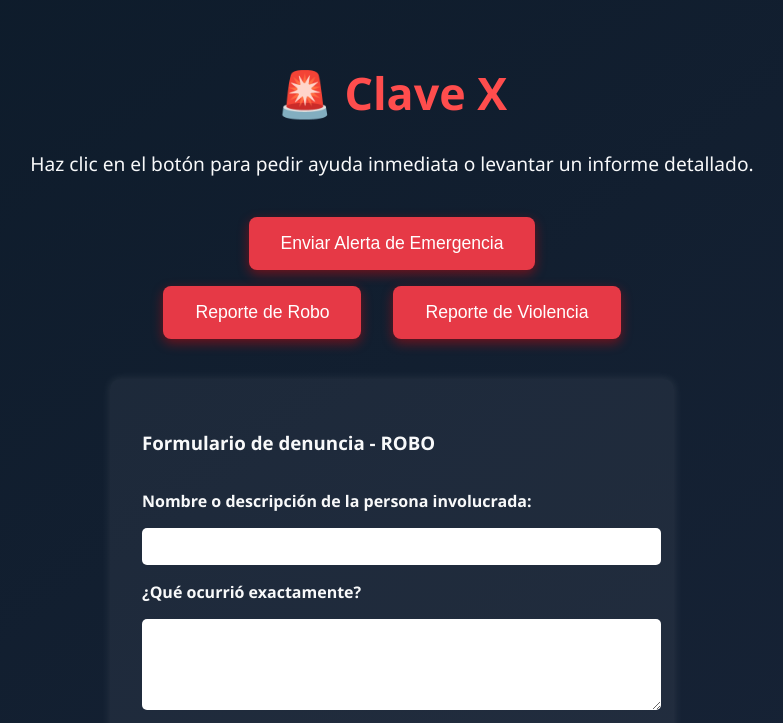
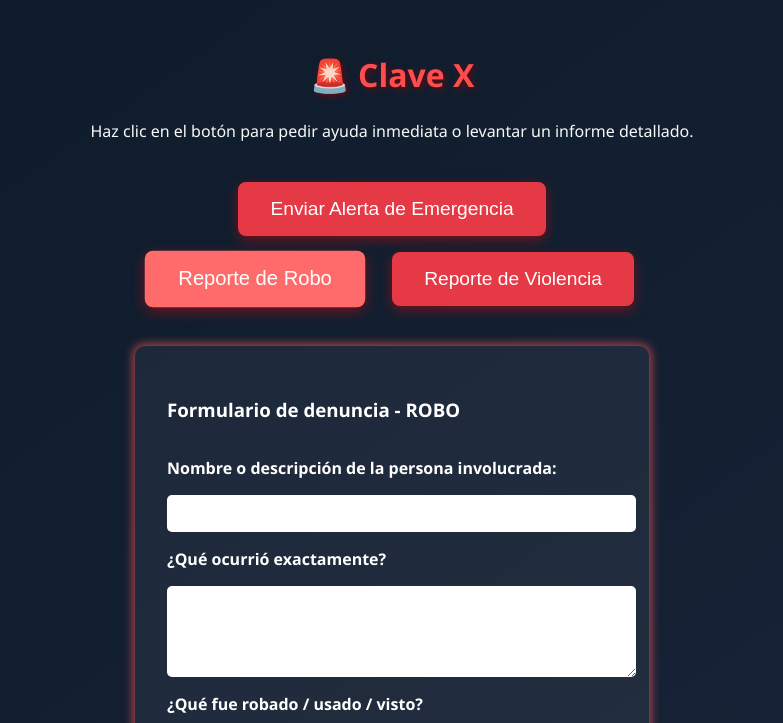
Before and after one commit to chr15-0kk/CLAVE-X, a plain HTML site: page index.html in a window 1280 px wide. Both pictures are taken after a click on the button "Reporte de Robo". Shown: the top 723 px of the page, without its empty margins (248-1031 px from the left). Drawn offline with Linux system fonts and the light colour scheme.

Commit message:
Update index.html

```diff
--- a/index.html
+++ b/index.html
@@ -2,101 +2,93 @@
 <html lang="es">
 <head>
   <meta charset="UTF-8" />
-  <meta name="viewport" content="width=device-width, initial-scale=1.0"/>
+  <meta name="viewport" content="width=device-width, initial-scale=1" />
   <title>Clave X - Emergencias</title>
   <style>
+    /* Estilos básicos para tu app */
     body {
-      margin: 0;
-      font-family: 'Segoe UI', sans-serif;
       background: linear-gradient(145deg, #0d1b2a, #1b263b);
       color: #f8f9fa;
+      font-family: 'Segoe UI', Tahoma, Geneva, Verdana, sans-serif;
       display: flex;
       flex-direction: column;
       align-items: center;
+      min-height: 100vh;
       padding: 2rem;
+      margin: 0;
     }
-
     h1 {
-      font-size: 2.8rem;
       color: #ff4d4d;
       margin-bottom: 0.5rem;
+      text-shadow: 2px 2px 6px #900000aa;
     }
-
     p {
-      font-size: 1.2rem;
       margin-bottom: 2rem;
     }
-
     button {
-      padding: 1rem 2rem;
-      font-size: 1.1rem;
+      background-color: #e63946;
       border: none;
       border-radius: 8px;
-      background-color: #e63946;
       color: white;
       cursor: pointer;
+      font-size: 1.2rem;
       margin: 0.5rem;
-      transition: all 0.3s ease;
+      padding: 1rem 2rem;
+      transition: background-color 0.3s ease, transform 0.2s ease;
       box-shadow: 0 4px 12px rgba(255, 0, 0, 0.4);
     }
-
-    button:hover {
+    button:hover, button:focus {
       background-color: #ff6b6b;
+      outline: none;
       transform: scale(1.05);
     }
-
     .menu {
       display: flex;
-      flex-wrap: wrap;
-      justify-content: center;
       gap: 1rem;
       margin-bottom: 2rem;
     }
-
-    form {
+    #formulario {
       background-color: rgba(255, 255, 255, 0.05);
-      padding: 2rem;
       border-radius: 10px;
-      max-width: 500px;
-      width: 100%;
-      box-shadow: 0 0 10px rgba(255, 255, 255, 0.1);
+      box-shadow: 0 0 10px 2px #ff5858aa;
+      color: #fff;
       display: none;
       flex-direction: column;
       gap: 1rem;
+      max-width: 450px;
+      padding: 2rem;
+      width: 100%;
     }
-
     label {
+      font-weight: bold;
       text-align: left;
-      font-weight: bold;
     }
-
     input, textarea {
-      width: 100%;
-      padding: 0.6rem;
       border-radius: 5px;
       border: none;
       font-size: 1rem;
+      padding: 0.6rem;
+      width: 100%;
     }
-
     footer {
+      background: rgba(0, 0, 0, 0.7);
+      border-radius: 10px;
+      box-shadow: inset 0 2px 5px #ff5858cc;
+      color: #ffcdd2;
+      font-size: 0.95rem;
       margin-top: auto;
+      max-width: 800px;
       padding: 1.5rem;
-      background: rgba(0, 0, 0, 0.7);
-      color: #ffcdd2;
-      border-radius: 10px;
-      max-width: 800px;
       text-align: center;
-      font-size: 0.95rem;
-      margin-top: 3rem;
+      width: 100%;
     }
-
-    footer strong {
-      color: #ff9999;
-    }
-
     footer a {
       color: #ff8a80;
+      cursor: pointer;
       text-decoration: underline;
+    }
+    footer a:hover {
+      color: #fff;
     }
   </style>
 </head>
@@ -113,21 +105,15 @@
 
   <form id="formulario" onsubmit="enviarFormulario(event)">
     <h3 id="form-title">Formulario</h3>
-
     <input type="hidden" id="tipoDenuncia" />
-
     <label for="nombrePersona">Nombre o descripción de la persona involucrada:</label>
     <input type="text" id="nombrePersona" required />
-
     <label for="descripcionHecho">¿Qué ocurrió exactamente?</label>
     <textarea id="descripcionHecho" rows="4" required></textarea>
-
     <label for="objetosInvolucrados">¿Qué fue robado / usado / visto?</label>
     <input type="text" id="objetosInvolucrados" />
-
     <label for="fechaIncidente">¿Cuándo ocurrió?</label>
     <input type="date" id="fechaIncidente" required />
-
     <button type="submit">Enviar Denuncia</button>
   </form>
 
@@ -135,48 +121,56 @@
     <p><strong>Advertencia:</strong> Esta plataforma es de uso exclusivo para emergencias reales.</p>
     <p>El uso indebido, bromas o denuncias falsas pueden ser sancionadas según el <strong>Código Penal</strong> y la <strong>Constitución Mexicana</strong>.</p>
     <p>En caso de violencia contra mujeres, se notificará a la <strong>Policía Violeta</strong>.</p>
-    <p><a href="https://www.gob.mx/seguridad" target="_blank">Consulta aquí tus derechos y obligaciones</a></p>
+    <p><a href="https://www.gob.mx/seguridad" target="_blank" rel="noopener noreferrer">Consulta aquí tus derechos y obligaciones</a></p>
   </footer>
 
+  <!-- Firebase SDK -->
   <script src="https://www.gstatic.com/firebasejs/10.12.2/firebase-app.js"></script>
   <script src="https://www.gstatic.com/firebasejs/10.12.2/firebase-database.js"></script>
+
   <script>
-    // Configuración Firebase (reemplaza con la tuya)
+    // Configuración Firebase (¡reemplaza con tu config real!)
     const firebaseConfig = {
-      apiKey: "TU_API_KEY",
-      authDomain: "clave-x.firebaseapp.com",
-      projectId: "clave-x",
-      storageBucket: "clave-x.appspot.com",
-      messagingSenderId: "XXXXXXXX",
-      appId: "1:XXXXXXXXXX:web:XXXXXXXXXX"
+  apiKey: "AIzaSyAuPaLxM6sG7yJYrhAf48280u2yXZyL0cE",
+  authDomain: "clave-x-9eb9f.firebaseapp.com",
+  projectId: "clave-x-9eb9f",
+  storageBucket: "clave-x-9eb9f.firebasestorage.app",
+  messagingSenderId: "751179620354",
+  appId: "1:751179620354:web:f800e5cee1123e68efc71b",
+  measurementId: "G-QT7QPZ1KR0"
     };
+
+    // Inicializar Firebase
     firebase.initializeApp(firebaseConfig);
     const db = firebase.database();
+    const alertasRef = db.ref("alertas");
 
+    // Función para enviar alerta con ubicación
     function enviarAlerta() {
+      if (!confirm("¿Estás seguro que quieres enviar una alerta general? Esto no debe usarse sin causa justificada.")) return;
       if (!navigator.geolocation) return alert("Tu navegador no permite geolocalización.");
 
-      if (!confirm("¿Deseas enviar una alerta de emergencia con tu ubicación actual?")) return;
-
-      navigator.geolocation.getCurrentPosition(async pos => {
+      navigator.geolocation.getCurrentPosition(pos => {
         const alerta = {
           tipo: "Emergencia",
           lat: pos.coords.latitude,
           lng: pos.coords.longitude,
           fecha: new Date().toISOString()
         };
-        await db.ref("alertas").push(alerta);
-        alert("🚨 Alerta enviada con tu ubicación.");
+        alertasRef.push(alerta)
+          .then(() => alert("🚨 Alerta enviada con tu ubicación."))
+          .catch(err => alert("Error al enviar alerta: " + err.message));
       }, () => alert("No se pudo obtener tu ubicación."));
     }
 
+    // Mostrar formulario y asignar tipo
     function mostrarFormulario(tipo) {
-      const form = document.getElementById("formulario");
-      form.style.display = "flex";
+      document.getElementById("formulario").style.display = "flex";
       document.getElementById("form-title").textContent = "Formulario de denuncia - " + tipo.toUpperCase();
       document.getElementById("tipoDenuncia").value = tipo;
     }
 
+    // Enviar formulario de denuncia
     async function enviarFormulario(e) {
       e.preventDefault();
 
@@ -194,9 +188,11 @@
         return;
       }
 
+      if(!confirm(`Confirmas que deseas enviar la denuncia de tipo "${denuncia.tipo}"?`)) return;
+
       try {
-        await db.ref("alertas").push(denuncia);
-        alert("✅ Denuncia enviada correctamente.");
+        await alertasRef.push(denuncia);
+        alert("✅ Denuncia enviada correctamente. Gracias por reportar.");
         document.getElementById("formulario").reset();
         document.getElementById("formulario").style.display = "none";
       } catch (error) {
```
